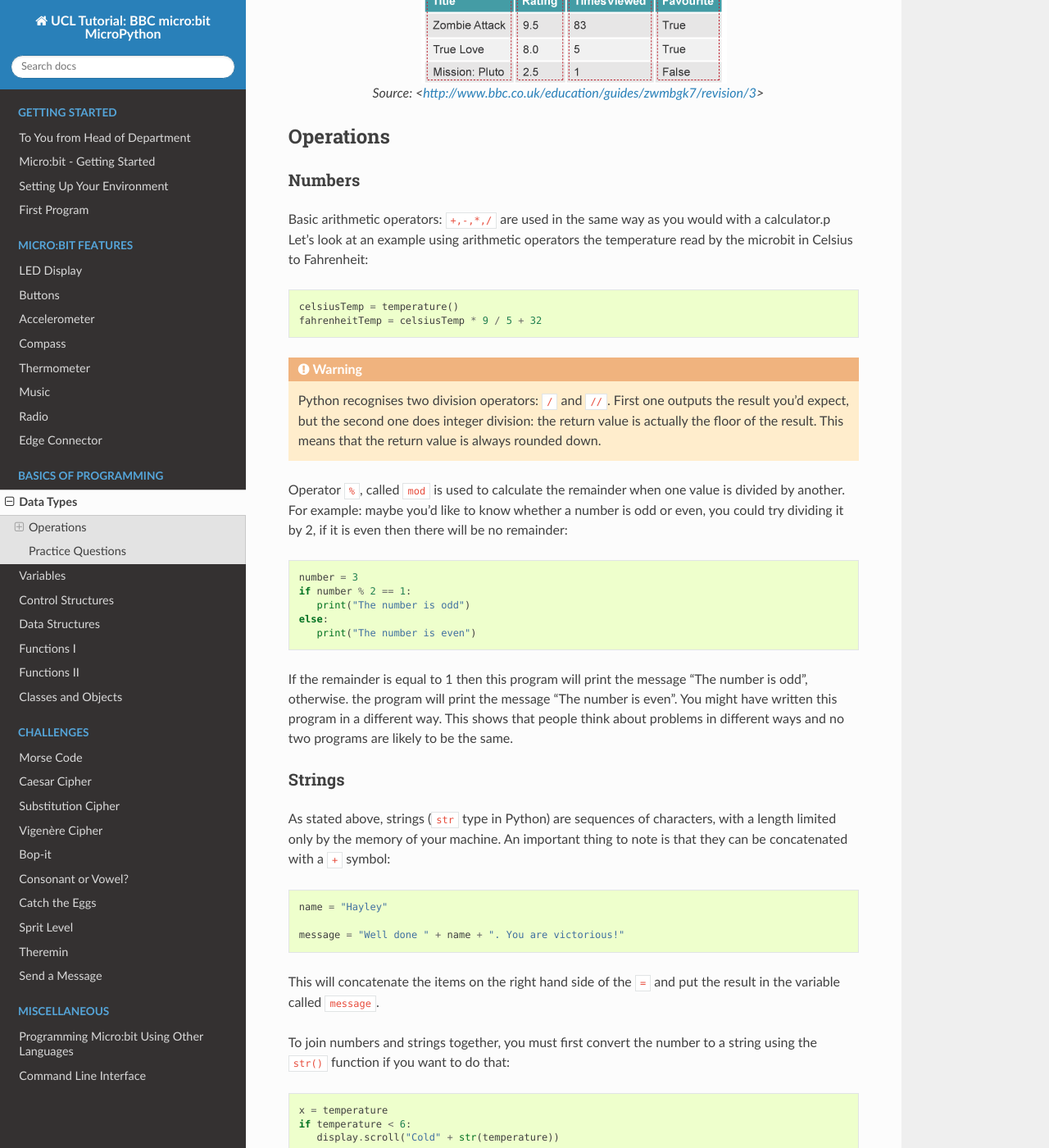
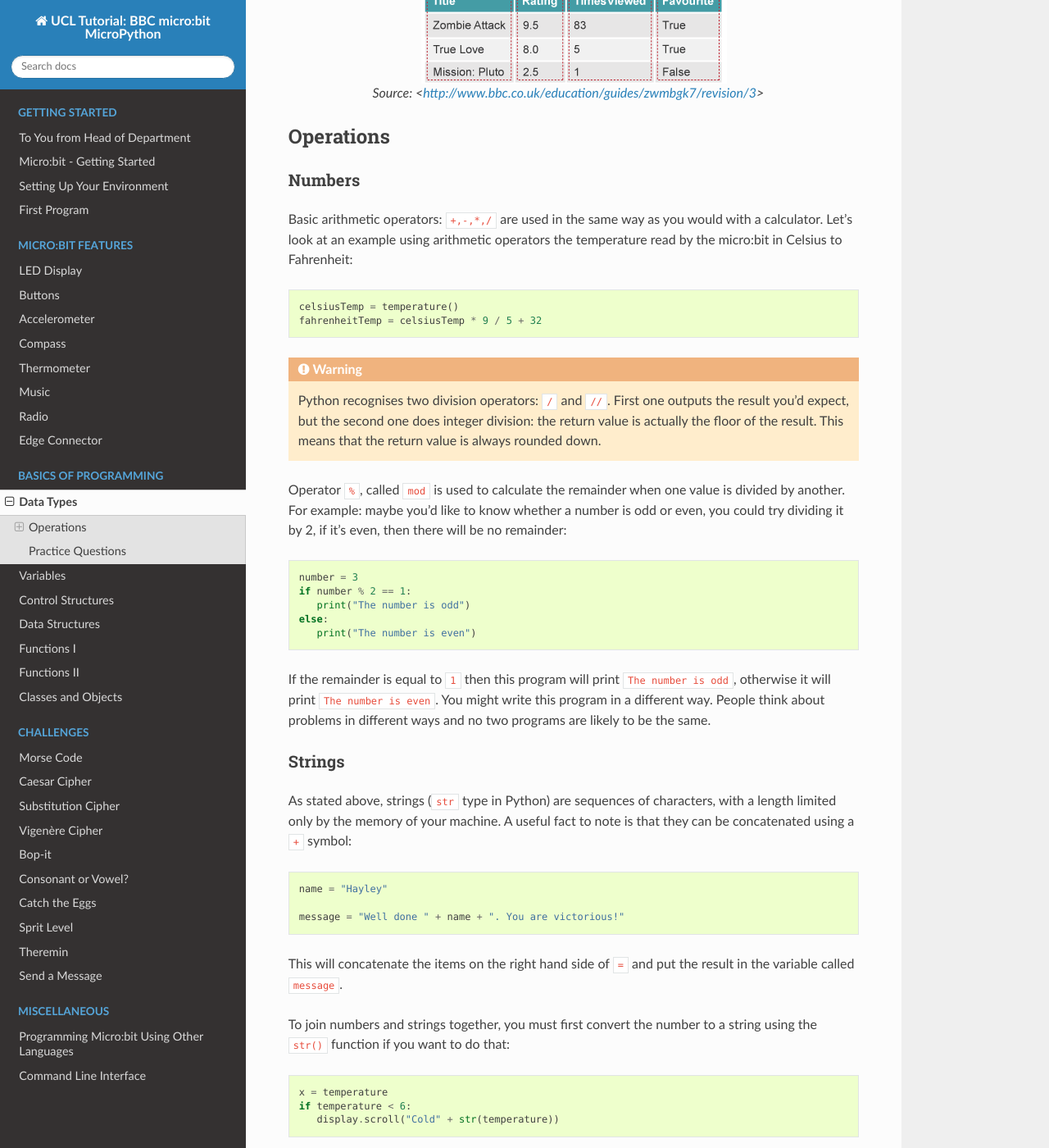
Before and after one commit to rharbird/microbit-challenges, a Sphinx documentation site: the page built from docs/source/basics/data_types.rst, in a window 1280 px wide and 1400 px high, scrolled down 665 px. Shown: the whole window at 82% size. Built offline with Sphinx 7.4.7 and the Read the Docs theme 2.0.0, drawn with Linux system fonts in a browser that asks for light colours; some of the changed text lies outside the part shown.

Commit message:
Modify example

```diff
--- a/docs/source/basics/data_types.rst
+++ b/docs/source/basics/data_types.rst
@@ -33,8 +33,8 @@ Operations
 
 Numbers
 --------
-Basic arithmetic operators: ``+,-,*,/`` are used in the same way as you would with a calculator.p
-Let's look at an example using arithmetic operators the temperature read by the microbit in Celsius to Fahrenheit::
+Basic arithmetic operators: ``+,-,*,/`` are used in the same way as you would with a calculator.
+Let's look at an example using arithmetic operators the temperature read by the micro:bit in Celsius to Fahrenheit::
 
 	celsiusTemp = temperature()
 	fahrenheitTemp = celsiusTemp * 9 / 5 + 32
@@ -43,7 +43,7 @@ Let's look at an example using arithmetic operators the temperature read by the
 	return value is actually the floor of the result. This means that the return value is always rounded down.
 
 Operator ``%``, called ``mod`` is used to calculate the remainder when one value is divided by another. For example: maybe you'd like to know whether a number is odd or
-even, you could try dividing it by 2, if it is even then there will be no remainder::
+even, you could try dividing it by 2, if it's even, then there will be no remainder::
 
 	number = 3
 	if number % 2 == 1:
@@ -51,20 +51,20 @@ even, you could try dividing it by 2, if it is even then there will be no remain
 	else:
 	   print("The number is even")
 
-If the remainder is equal to 1 then this program will print the message "The number is odd", otherwise. the program will print the message "The number is even".
-You might have written this program in a different way. This shows that people think about problems in different ways and no two programs are likely to be the same.
+If the remainder is equal to ``1`` then this program will print ``The number is odd``, otherwise it will print ``The number is even``.
+You might write this program in a different way. People think about problems in different ways and no two programs are likely to be the same.
 
 
 Strings
 --------
-As stated above, strings (``str`` type in Python) are sequences of characters, with a length limited only by the memory of your machine. An important thing to note is
-that they can be concatenated with a ``+`` symbol::
+As stated above, strings (``str`` type in Python) are sequences of characters, with a length limited only by the memory of your machine. A useful fact to note is
+that they can be concatenated using a ``+`` symbol::
 
 	name = "Hayley"
 
 	message = "Well done " + name + ". You are victorious!"
 
-This will concatenate the items on the right hand side of the ``=`` and put the result in the variable called ``message``.
+This will concatenate the items on the right hand side of ``=`` and put the result in the variable called ``message``.
 
 To join numbers and strings together, you must first convert the number to a string using the ``str()`` function if you want to do that::
 
```
Also changed, not shown: other parts of docs/source/basics/data_types.rst (+10 -9 lines).
